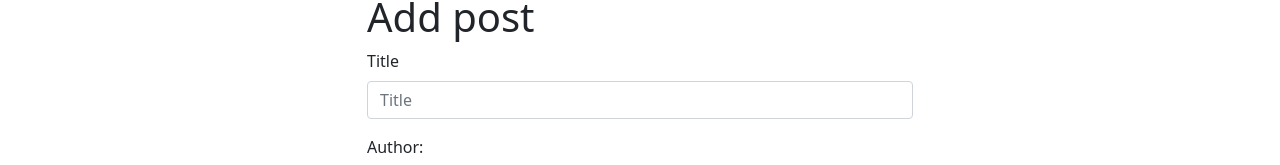
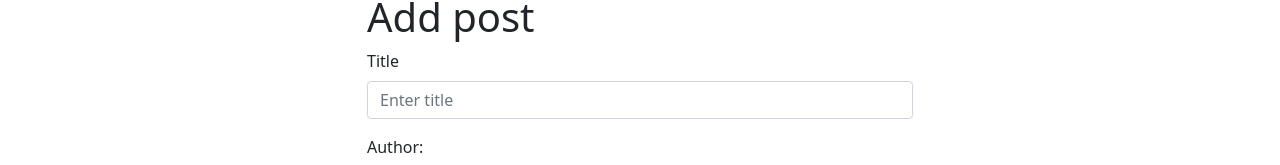
Before and after one commit to Slowinskip/crud-app, a React (Create React App) app: page /post/add in a window 1280 px wide. Shown: the part 111-276 px from the top of the page. Built offline with nearby package versions, Linux system fonts and the light colour scheme.

Commit message:
add useForm to PostForm.js

```diff
--- a/package.json
+++ b/package.json
@@ -12,6 +12,7 @@
     "react-bootstrap": "2.0",
     "react-datepicker": "4.3.0",
     "react-dom": "^18.2.0",
+    "react-hook-form": "7.19.5",
     "react-quill": "^2.0.0",
     "react-redux": "7.2.6",
     "react-router-dom": "6.0.1",
--- a/src/Components/features/PostForm/PostForm.js
+++ b/src/Components/features/PostForm/PostForm.js
@@ -6,44 +6,67 @@ import { useState } from 'react';
 import ReactQuill from 'react-quill';
 import 'react-quill/dist/quill.snow.css';
 import DatePicker from "react-datepicker";
+import { useForm } from "react-hook-form";
 
 const PostForm = ({ action, actionText, ...props }) => {
+
 
     const [title, setTitle] = useState(props.title || '');
     const [author, setAuthor] = useState(props.author || '');
     const [publishedDate, setPublishedDate] = useState(props.publishedDate || '');
     const [shortDescription, setShortDescription] = useState(props.shortDescription || '');
     const [content, setContent] = useState(props.content || '');
+    const [contentError, setcontentError] = useState(false);
+    const [dateError, setdateError] = useState(false);
 
-    const handleSubmit = e => {
-        e.preventDefault();
-        action({ title, author, publishedDate, shortDescription, content});
+    const handleSubmit = () => {
+        setcontentError(!content)
+        setdateError(!publishedDate)
+        if(content && publishedDate) {
+            action({ title, author, publishedDate, shortDescription, content});
+        }
       }
+
+      const { register, handleSubmit: validate, formState: { errors } } = useForm();
 
     return (
         <Row>
             <Col md={{span: 6, offset: 3}}>
                 <h1>{actionText}</h1>
-                <Form onSubmit={handleSubmit}>
+                <Form onSubmit={validate(handleSubmit)}>
                     <Form.Group className="mb-3">
                         <Form.Label>Title</Form.Label>
-                        <Form.Control value={title} onChange={e => setTitle(e.target.value)} type="text" placeholder="Title" />
+                        <Form.Control
+                            {...register("title", { required: true, minLength: 4 })}
+                            value={title}
+                            onChange={e => setTitle(e.target.value)}
+                            type="text" placeholder="Enter title"
+                        />
+                        {errors.title && <small className="d-block form-text text-danger mt-2">Content can't be empty min. 4 worlds</small>}
                     </Form.Group>
                     <Form.Group className="mb-3">
                         <Form.Label>Author:</Form.Label>
-                        <Form.Control value={author} onChange={e => setAuthor(e.target.value)} type="text" placeholder="Author" />
+                        <Form.Control
+                        {...register("author", { required: true, minLength: 4 })}
+                        value={author} onChange={e => setAuthor(e.target.value)} type="text" placeholder="Author" />
+                        {errors.author && <small className="d-block form-text text-danger mt-2">Content can't be empty min. 4 worlds</small>}
                     </Form.Group>
                     <Form.Group className="mb-3">
                         <Form.Label>Published:</Form.Label>
                         <DatePicker selected={publishedDate} onChange={(date) => setPublishedDate(date)} />
+                        {dateError && <small className="d-block form-text text-danger mt-2">You have to choose a date.</small>}
                     </Form.Group>
                     <Form.Group className="mb-3">
                         <Form.Label>Short Description</Form.Label>
-                        <Form.Control value={shortDescription} onChange={e => setShortDescription(e.target.value)} type="textarea" style={{ height: '80px' }}/>
+                        <Form.Control
+                        {...register("shortDescription", { required: true, minLength: 20 })}
+                        value={shortDescription} onChange={e => setShortDescription(e.target.value)} type="textarea" style={{ height: '80px' }}/>
+                        {errors.shortDescription && <small className="d-block form-text text-danger mt-2">Content can't be empty min. 20 worlds</small>}
                     </Form.Group>
                     <Form.Group className="mb-3">
                         <Form.Label>Content</Form.Label>
                         <ReactQuill value={content} onChange={setContent} style={{ height: '120px' }}/>
+                        {contentError && <small className="d-block form-text text-danger mt-5">Content can't be empty</small>}
                     </Form.Group>
                     <Button variant="primary" type="submit" className='mt-5'>
                         {actionText}
```
Also changed, not shown: 2 other files (tests, documents, lock files or other folders).
